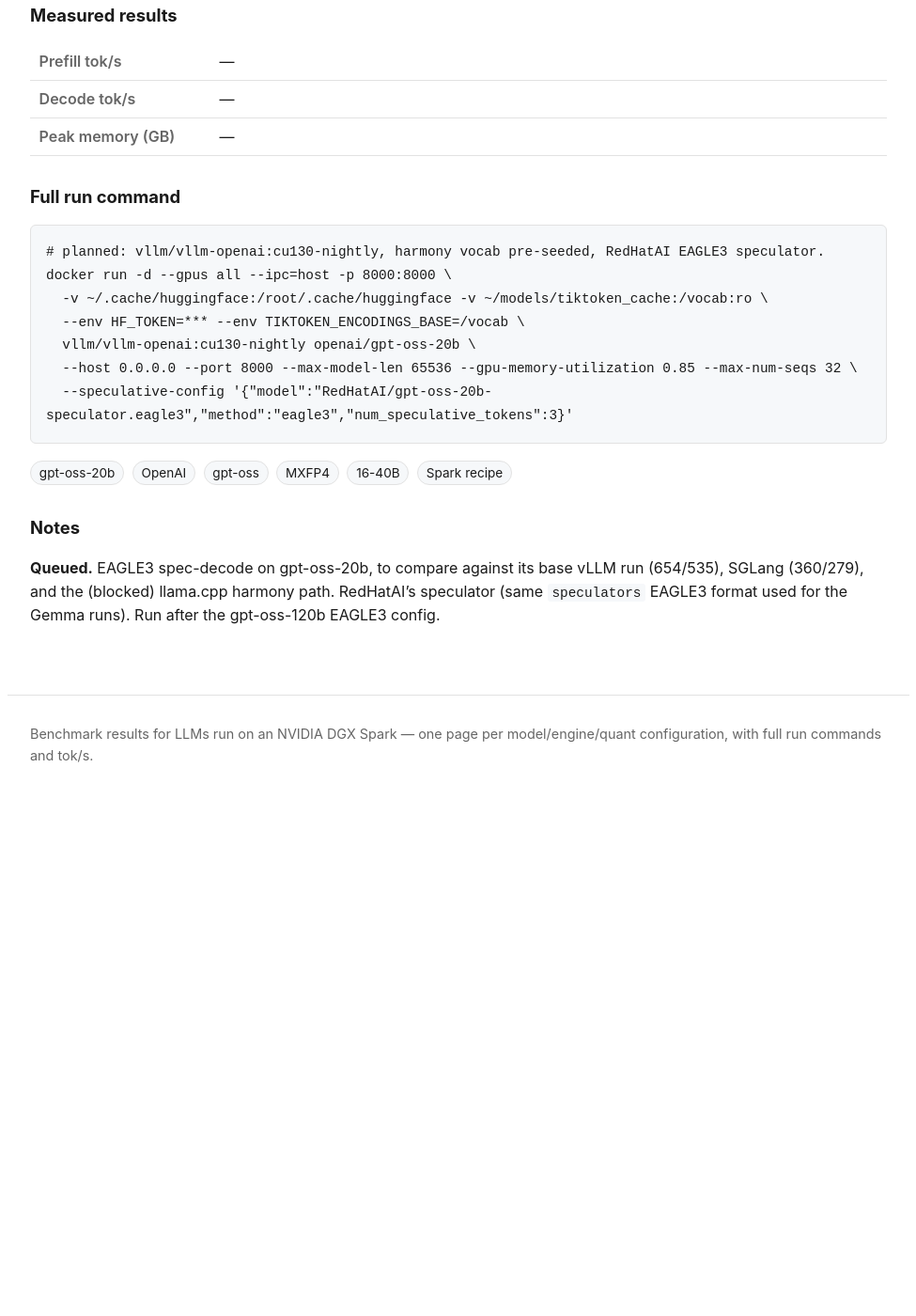
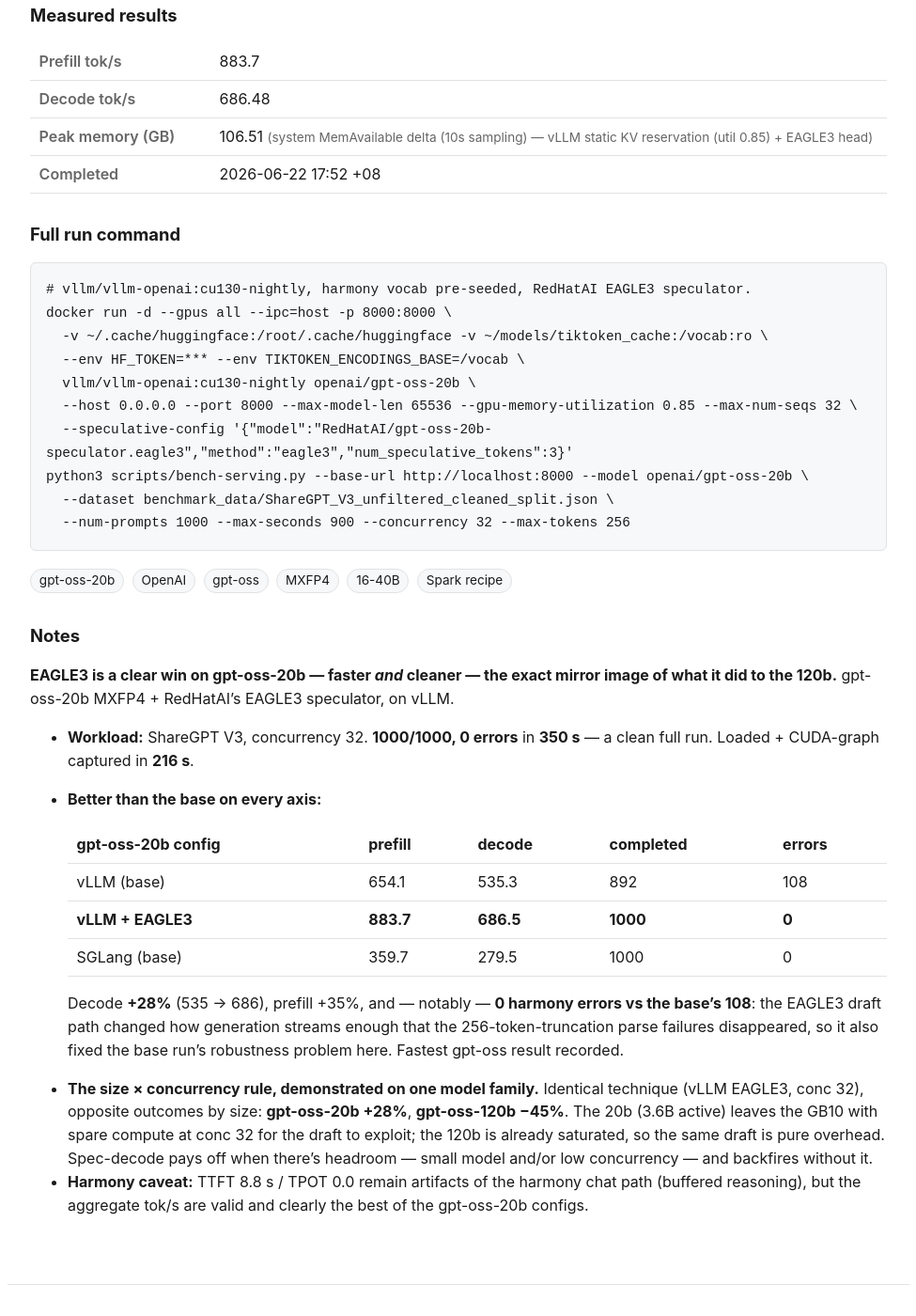
Before and after one commit to yjsoon/autobench, a Jekyll site: the page built from _configs/gpt-oss-20b-vllm-mxfp4-eagle3.md, in a window 1280 px wide and 1400 px high, scrolled down 738 px. Shown: the whole window at 94% size, without its empty margins (152-1127 px from the left). Built offline with Jekyll 4.4.1, drawn with Linux system fonts in a browser that asks for light colours; before the commit the page ends 1615 px from its top, so only the background shows below that; some of the changed text lies outside the part shown.

Commit message:
Bench: gpt-oss-20b vLLM MXFP4+EAGLE3 (884/686, 1000/1000, 0 errors) — clear win
+28% decode over base (535->686), prefill +35%, AND 0 harmony errors (vs base's
108). Mirror image of the 120b: same EAGLE3/conc32, +28% on the small 20b vs
-45% on the 120b. Spec-decode pays off with spare compute (small model/low
concurrency), backfires without it. Fastest gpt-oss result.

Co-Authored-By: Claude Opus 4.8 (1M context) <noreply@anthropic.com>
Claude-Session: https://claude.ai/code/session_01JczsieM71svofn8CxRyY2s

```diff
--- a/_configs/gpt-oss-20b-vllm-mxfp4-eagle3.md
+++ b/_configs/gpt-oss-20b-vllm-mxfp4-eagle3.md
@@ -14,23 +14,47 @@ context: 65536
 modalities: [text]
 mm_served: true
 tags: [gpt-oss-20b, OpenAI, gpt-oss, MXFP4, 16-40B, Spark recipe]
-status: pending
-prefill_toks:
-decode_toks:
-mem_gb:
-mem_source:
-measured_on:
-completed_at:
+status: done
+prefill_toks: 883.7
+decode_toks: 686.48
+mem_gb: 106.51
+mem_source: system MemAvailable delta (10s sampling) — vLLM static KV reservation (util 0.85) + EAGLE3 head
+measured_on: 2026-06-22
+completed_at: 2026-06-22 17:52 +08
 run_command: |
-  # planned: vllm/vllm-openai:cu130-nightly, harmony vocab pre-seeded, RedHatAI EAGLE3 speculator.
+  # vllm/vllm-openai:cu130-nightly, harmony vocab pre-seeded, RedHatAI EAGLE3 speculator.
   docker run -d --gpus all --ipc=host -p 8000:8000 \
     -v ~/.cache/huggingface:/root/.cache/huggingface -v ~/models/tiktoken_cache:/vocab:ro \
     --env HF_TOKEN=*** --env TIKTOKEN_ENCODINGS_BASE=/vocab \
     vllm/vllm-openai:cu130-nightly openai/gpt-oss-20b \
     --host 0.0.0.0 --port 8000 --max-model-len 65536 --gpu-memory-utilization 0.85 --max-num-seqs 32 \
     --speculative-config '{"model":"RedHatAI/gpt-oss-20b-speculator.eagle3","method":"eagle3","num_speculative_tokens":3}'
+  python3 scripts/bench-serving.py --base-url http://localhost:8000 --model openai/gpt-oss-20b \
+    --dataset benchmark_data/ShareGPT_V3_unfiltered_cleaned_split.json \
+    --num-prompts 1000 --max-seconds 900 --concurrency 32 --max-tokens 256
 ---
 
-**Queued.** EAGLE3 spec-decode on gpt-oss-20b, to compare against its base vLLM run (654/535), SGLang
-(360/279), and the (blocked) llama.cpp harmony path. RedHatAI's speculator (same `speculators`
-EAGLE3 format used for the Gemma runs). Run after the gpt-oss-120b EAGLE3 config.
+**EAGLE3 is a clear win on gpt-oss-20b — faster *and* cleaner — the exact mirror image of what it did
+to the 120b.** gpt-oss-20b MXFP4 + RedHatAI's EAGLE3 speculator, on vLLM.
+
+- **Workload:** ShareGPT V3, concurrency 32. **1000/1000, 0 errors** in **350 s** — a clean full run.
+  Loaded + CUDA-graph captured in **216 s**.
+- **Better than the base on every axis:**
+
+  | gpt-oss-20b config | prefill | decode | completed | errors |
+  |---|---|---|---|---|
+  | vLLM (base) | 654.1 | 535.3 | 892 | 108 |
+  | **vLLM + EAGLE3** | **883.7** | **686.5** | **1000** | **0** |
+  | SGLang (base) | 359.7 | 279.5 | 1000 | 0 |
+
+  Decode **+28%** (535 → 686), prefill +35%, and — notably — **0 harmony errors vs the base's 108**:
+  the EAGLE3 draft path changed how generation streams enough that the 256-token-truncation parse
+  failures disappeared, so it also fixed the base run's robustness problem here. Fastest gpt-oss
+  result recorded.
+- **The size × concurrency rule, demonstrated on one model family.** Identical technique (vLLM EAGLE3,
+  conc 32), opposite outcomes by size: **gpt-oss-20b +28%**, **gpt-oss-120b −45%**. The 20b (3.6B
+  active) leaves the GB10 with spare compute at conc 32 for the draft to exploit; the 120b is already
+  saturated, so the same draft is pure overhead. Spec-decode pays off when there's headroom —
+  small model and/or low concurrency — and backfires without it.
+- **Harmony caveat:** TTFT 8.8 s / TPOT 0.0 remain artifacts of the harmony chat path (buffered
+  reasoning), but the aggregate tok/s are valid and clearly the best of the gpt-oss-20b configs.
```
